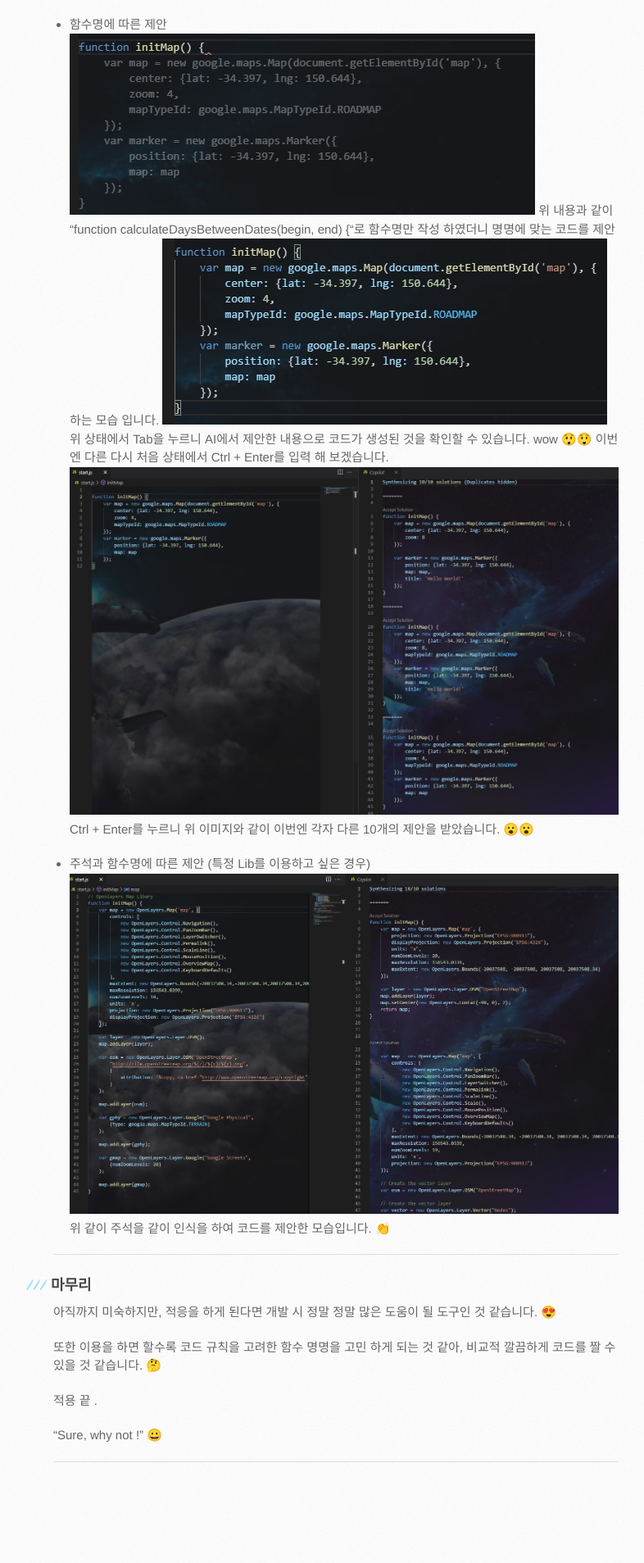
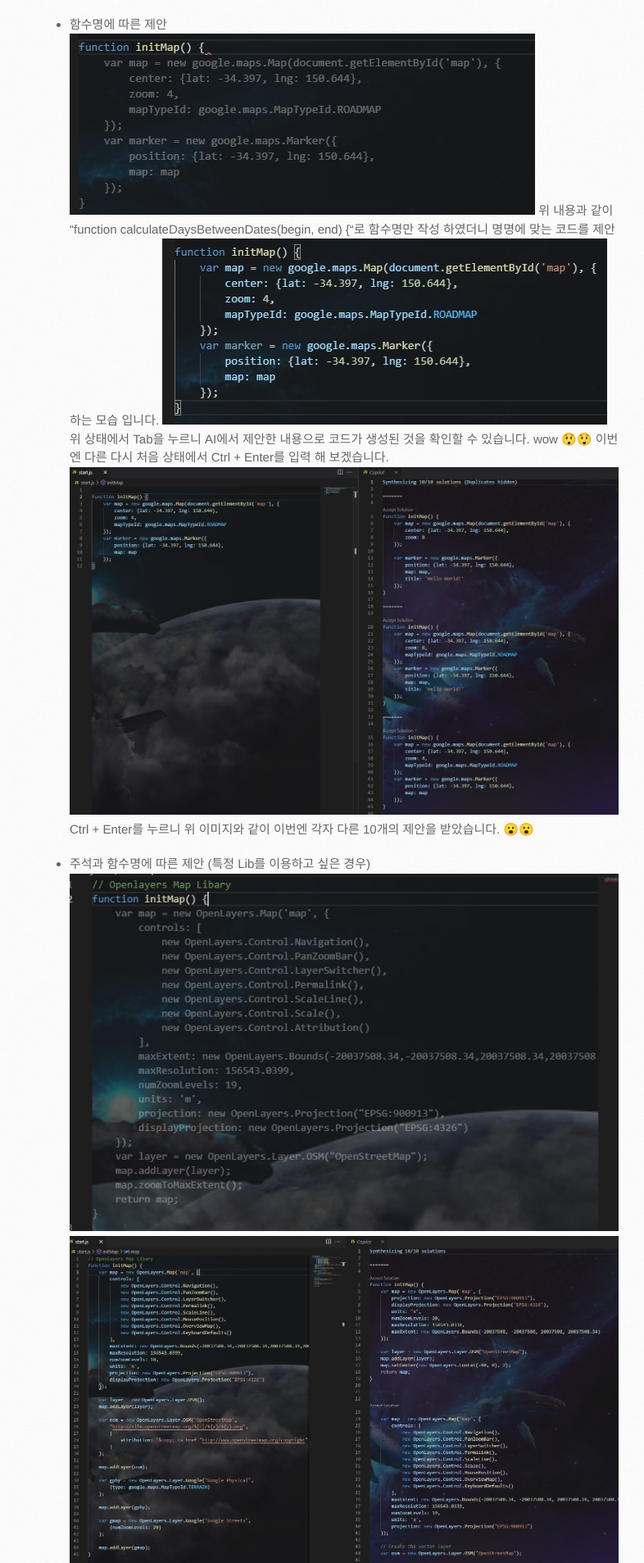
Before and after one commit to kdkrkwhr/kdkrkwhr.github.com, a Jekyll site: the page built from _posts/2021-07-13-github-copilot.md, in a window 1280 px wide. Shown: the part 4493-6400 px from the top of the page at 82% size, without its empty margins (105-891 px from the left). Built offline with Jekyll 4.4.1, drawn with Linux system fonts in a browser that asks for light colours; comment, search, counter and statistics services are not loaded; before the commit the page ends 6314 px from its top, so only the background shows below that.

Commit message:
[update]

```diff
--- a/_posts/2021-07-13-github-copilot.md
+++ b/_posts/2021-07-13-github-copilot.md
@@ -88,6 +88,7 @@
 Ctrl + Enter를 누르니 위 이미지와 같이 이번엔 각자 다른 10개의 제안을 받았습니다. 😮😮
 
 * 주석과 함수명에 따른 제안 (특정 Lib를 이용하고 싶은 경우)
+![2021-07-13-github-copilot-11](/assets/2021-07-13-github-copilot-11.jpg)
 ![2021-07-13-github-copilot-10](/assets/2021-07-13-github-copilot-10.jpg)
 위 같이 주석을 같이 인식을 하여 코드를 제안한 모습입니다. 👏
 
```
Also changed, not shown: assets/2021-07-13-github-copilot-11.jpg (added).
